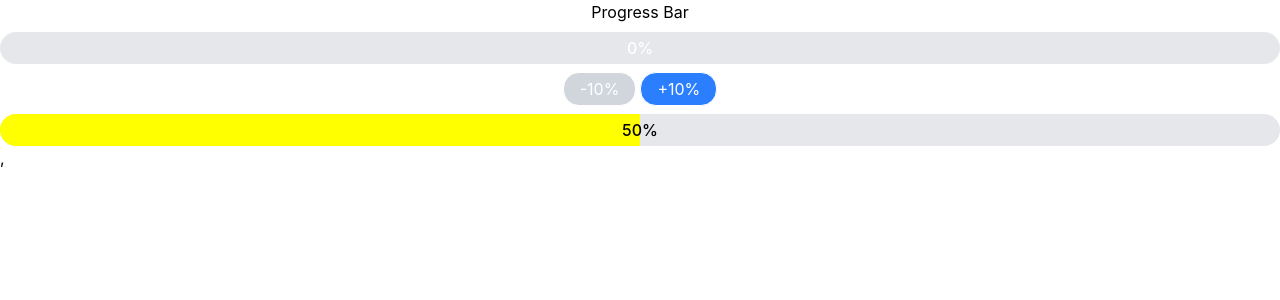
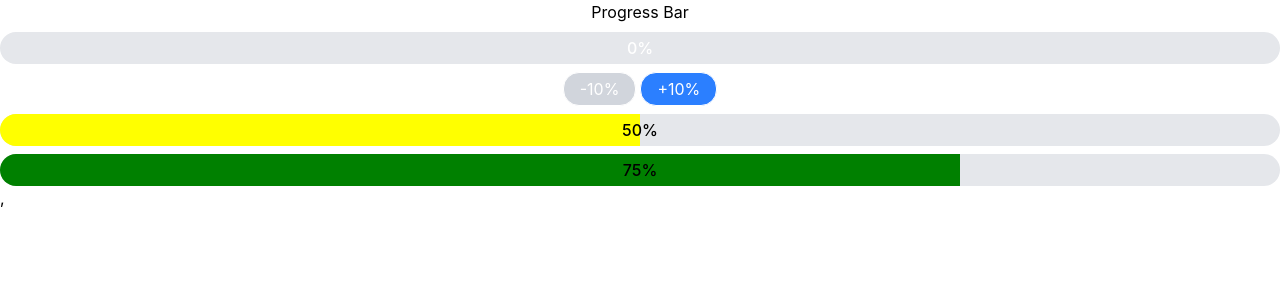
Before and after one commit to mdsameeralam9/React-coding-Practice-for-Interview, a React (Vite) app: page / in a window 1280 px wide. Shown: the top 300 px of the page. Built offline with nearby package versions, Linux system fonts and the light colour scheme.

Commit message:
day 3 - Progress bar

```diff
--- a/src/Progressbar/index.tsx
+++ b/src/Progressbar/index.tsx
@@ -4,6 +4,7 @@ import Progress from "./Progress";
 const ProgressBar = () => {
   const [progressState, setProgressState] = useState(0);
   const [downloading, setDownloading] = useState(0);
+  const [realProgress, setRealProgress] = useState(0);
 
   const changeProgress = (val: number) => {
     setProgressState((prev) => {
@@ -20,9 +21,34 @@ const ProgressBar = () => {
           clearInterval(timerId);
           return 100;
         }
-        return p+10
+        return p + 10;
       });
     }, 1000);
+
+    return () => clearInterval(timerId);
+  }, []);
+
+  useEffect(() => {
+    const timerId = setInterval(() => {
+      setRealProgress((p) => {
+        if (p >= 100) {
+          clearInterval(timerId);
+          return 100;
+        }
+
+        let increment;
+
+        if (p < 50)
+          increment = 10; // fast
+        else if (p < 80)
+          increment = 5; // medium
+        else if (p < 95)
+          increment = 2; // slow
+        else increment = 0.5; // very slow
+
+        return Math.min(p + increment, 100);
+      });
+    }, 500); // faster updates feel smoother
 
     return () => clearInterval(timerId);
   }, []);
@@ -51,6 +77,7 @@ const ProgressBar = () => {
       </div>
 
       <Progress progressState={downloading} />
+      <Progress progressState={realProgress} />
     </div>
   );
 };
```
